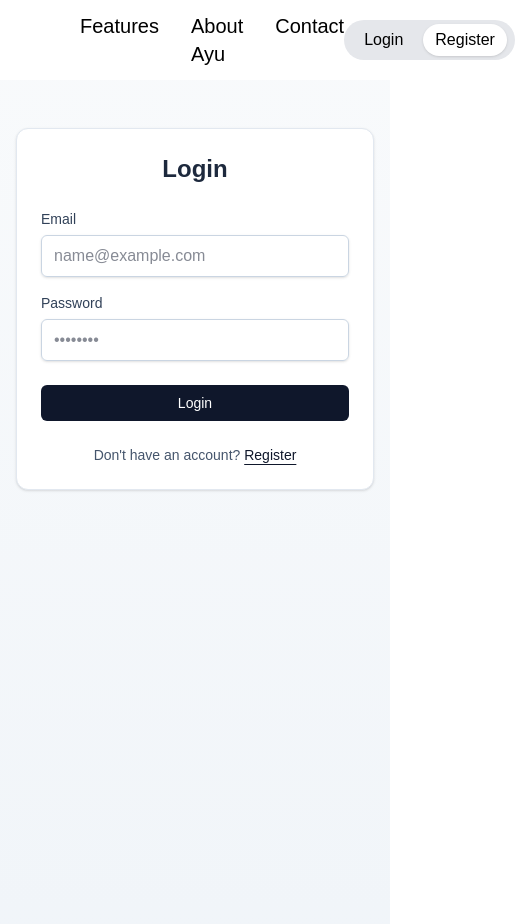
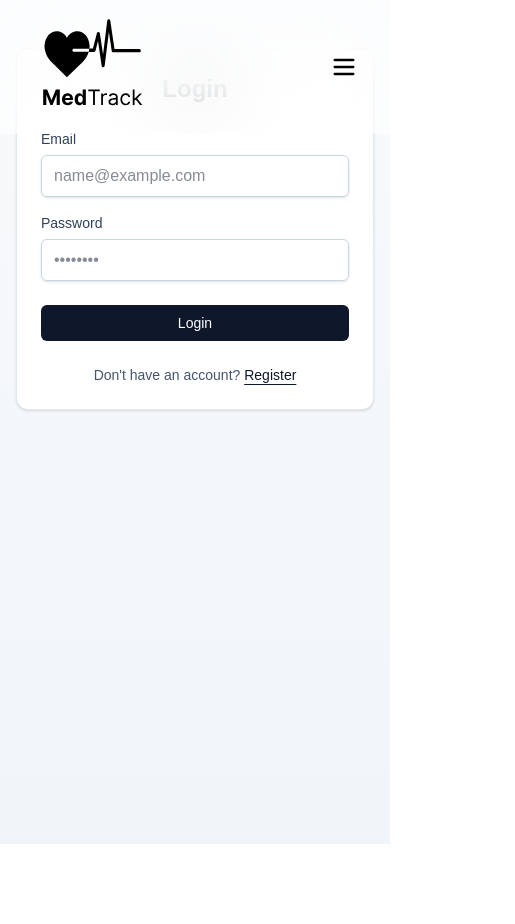
Before and after one commit to PeushYadav/global-health, a Next.js app: page /login in a window 390 px wide. Shown: the whole page, 515 px wide, since content can reach past the window. After the commit the page ends 844 px from the top, so only its background shows below. Built offline with nearby package versions, Linux system fonts and the light colour scheme.

Commit message:
Added mobile nav

```diff
--- a/src/components/navbar.tsx
+++ b/src/components/navbar.tsx
@@ -1,26 +1,29 @@
-// components/Navbar.tsx
 "use client";
 
-import React from "react";
+import React, { useState } from "react";
 import Image from "next/image";
 import Link from "next/link";
+import { Menu, X } from "lucide-react"; // icons
 
 export default function Navbar() {
+  const [isOpen, setIsOpen] = useState(false);
+
   return (
-    <nav className="w-full bg-white  text-black">
-      <div className="max-w-8xl mx-auto px-20 py-3 flex items-center justify-between">
+    <nav className=" w-full bg-white/50 backdrop-blur-2xl text-black fixed top-0 left-0 z-50 ">
+      <div className="max-w-8xl mx-auto px-6 py-3 flex items-center justify-between">
         {/* Left - Logo */}
-        <div className="flex items-center ">
+        <div className="flex items-center">
           <Image
             src="/medtrack_ogo.svg"
             alt="MedTrack Logo"
-            width={157}
-            height={123}
+            width={140}
+            height={40}
+            priority
           />
         </div>
 
-        {/* Center - Nav Links */}
-        <div className="flex-1 flex justify-center space-x-8 text-xl text-[aspekta]">
+        {/* Center - Nav Links (Desktop only) */}
+        <div className="hidden md:flex flex-1 justify-center space-x-8 text-lg font-medium">
           <Link href="/features" className="hover:text-gray-600">
             Features
           </Link>
@@ -32,22 +35,73 @@ export default function Navbar() {
           </Link>
         </div>
 
-        {/* Right - Auth Buttons */}
-        <div className="flex items-center space-x-2 bg-gray-200 px-2 py-1 rounded-full text-[aspekta] text-md">
+        {/* Right - Auth Buttons (Desktop only) */}
+        <div className="hidden md:flex items-center space-x-2">
           <Link
             href="/login"
-            className="px-3 py-1 rounded-full hover:bg-gray-300"
+            className="px-3 py-1 rounded-full bg-gray-200 hover:bg-gray-300"
           >
             Login
           </Link>
           <Link
             href="/register"
-            className="px-3 py-1 rounded-full bg-white shadow-sm hover:bg-gray-100"
+            className="px-3 py-1 rounded-full bg-black text-white hover:bg-gray-800"
           >
             Register
           </Link>
         </div>
+
+        {/* Hamburger (Mobile only) */}
+        <button
+          onClick={() => setIsOpen(!isOpen)}
+          className="md:hidden p-2 rounded-md focus:outline-none"
+        >
+          {isOpen ? <X size={28} /> : <Menu size={28} />}
+        </button>
       </div>
+
+      {/* Mobile Drawer */}
+      {isOpen && (
+        <div className="fixed inset-0 bg-white/70 backdrop-blur-md z-40 md:hidden">
+          <div className="flex flex-col items-center justify-center h-full space-y-6 text-lg font-medium">
+            <Link
+              href="/features"
+              className="hover:text-gray-600"
+              onClick={() => setIsOpen(false)}
+            >
+              Features
+            </Link>
+            <Link
+              href="/about"
+              className="hover:text-gray-600"
+              onClick={() => setIsOpen(false)}
+            >
+              About Ayu
+            </Link>
+            <Link
+              href="/contact"
+              className="hover:text-gray-600"
+              onClick={() => setIsOpen(false)}
+            >
+              Contact
+            </Link>
+            <Link
+              href="/login"
+              className="px-4 py-2 rounded-full bg-gray-200 hover:bg-gray-300"
+              onClick={() => setIsOpen(false)}
+            >
+              Login
+            </Link>
+            <Link
+              href="/register"
+              className="px-4 py-2 rounded-full bg-black text-white hover:bg-gray-800"
+              onClick={() => setIsOpen(false)}
+            >
+              Register
+            </Link>
+          </div>
+        </div>
+      )}
     </nav>
   );
 }
```
